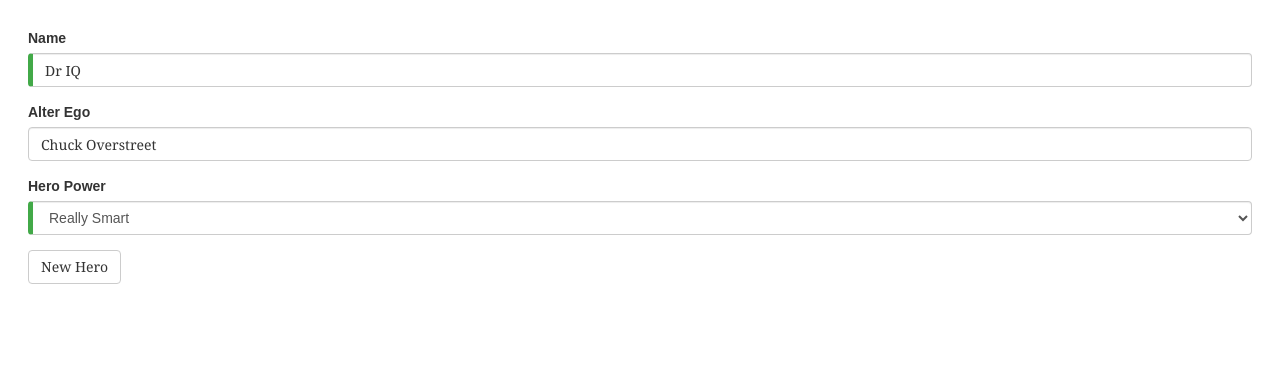
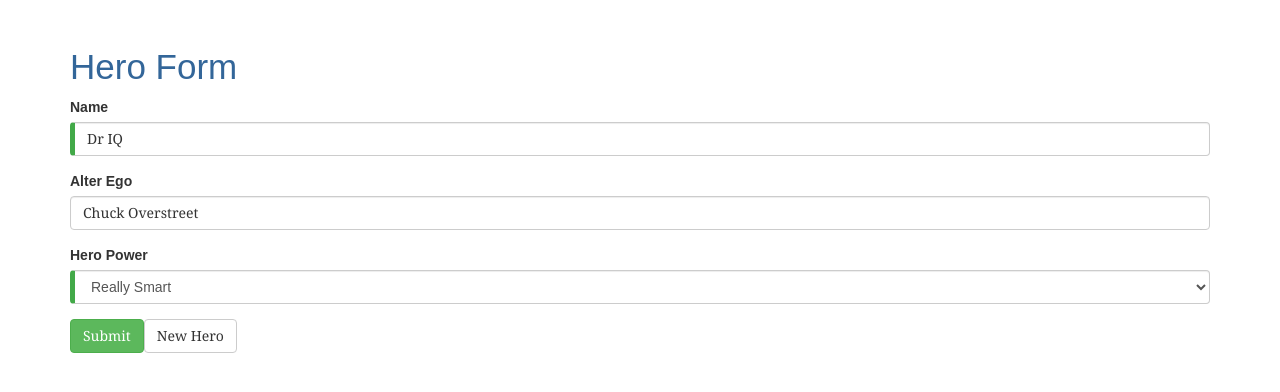
Before and after one commit to exemplos-codigos/hero-form, an Angular app: page / in a window 1280 px wide. Shown: the top 392 px of the page. Built offline with nearby package versions, Linux system fonts and the light colour scheme.

Commit message:
HF-5 Finish commit

```diff
--- a/src/app/app.component.ts
+++ b/src/app/app.component.ts
@@ -6,5 +6,5 @@ import { Component } from '@angular/core';
   styleUrls: ['./app.component.css']
 })
 export class AppComponent {
-  title = 'hero-form';
+  title = 'Hero Form';
 }
--- a/src/app/hero-form/hero-form.component.html
+++ b/src/app/hero-form/hero-form.component.html
@@ -1,4 +1,7 @@
-<form #heroForm="ngForm">
+<div class="container">
+    <div [hidden]="submitted">
+        <h1>Hero Form</h1>
+        <form (ngSubmit)="onSubmit()" #heroForm="ngForm">
             <div class="form-group">
                 <label for="name">Name</label>
                 <input type="text" class="form-control" id="name" required [(ngModel)]="model.name" name="name" #name="ngModel">
@@ -9,15 +12,39 @@
 
             <div class="form-group">
                 <label for="alterEgo">Alter Ego</label>
-        <input type="text" class="form-control ng-untouched ng-pristine ng-valid" id="alterEgo" [(ngModel)]="model.alterEgo" name="alterEgo">
+                <input type="text" class="form-control" id="alterEgo" [(ngModel)]="model.alterEgo" name="alterEgo">
             </div>
 
             <div class="form-group">
                 <label for="power">Hero Power</label>
-        <select class="form-control" id="power" required [(ngModel)]="model.power" name="power">
+                <select class="form-control" id="power" required [(ngModel)]="model.power" name="power" #power="ngModel">
             <option *ngFor="let pow of powers" [value]="pow">{{pow}}</option>
           </select>
+                <div [hidden]="power.valid || power.pristine" class="alert alert-danger">
+                    Power is required
+                </div>
             </div>
 
+            <button type="submit" class="btn btn-success" [disabled]="!heroForm.form.valid">Submit</button>
             <button type="button" class="btn btn-default" (click)="newHero(); heroForm.reset()">New Hero</button>
         </form>
+    </div>
+
+    <div [hidden]="!submitted">
+        <h2>Você enviou os seguintes dados:</h2>
+        <div class="row">
+            <div class="col-xs-3">Name:</div>
+            <div class="col-xs-9">{{ model.name }}</div>
+        </div>
+        <div class="row">
+            <div class="col-xs-3">Alter Ego:</div>
+            <div class="col-xs-9">{{ model.alterEgo }}</div>
+        </div>
+        <div class="row">
+            <div class="col-xs-3">Power:</div>
+            <div class="col-xs-9">{{ model.power }}</div>
+        </div>
+        <br>
+        <button class="btn btn-primary" (click)="submitted=false">Edit</button>
+    </div>
+</div>
```
Lines whose indentation alone changed are shown as unchanged.
